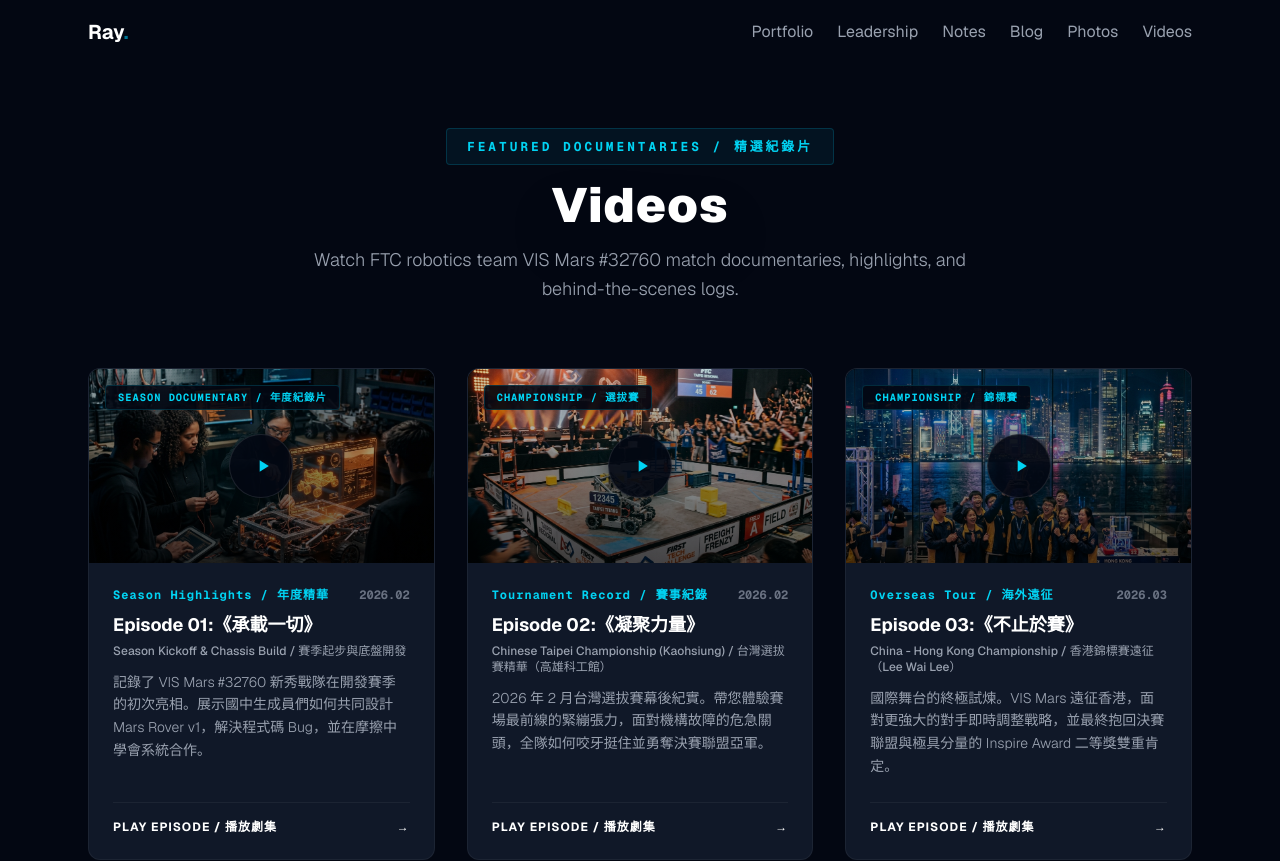
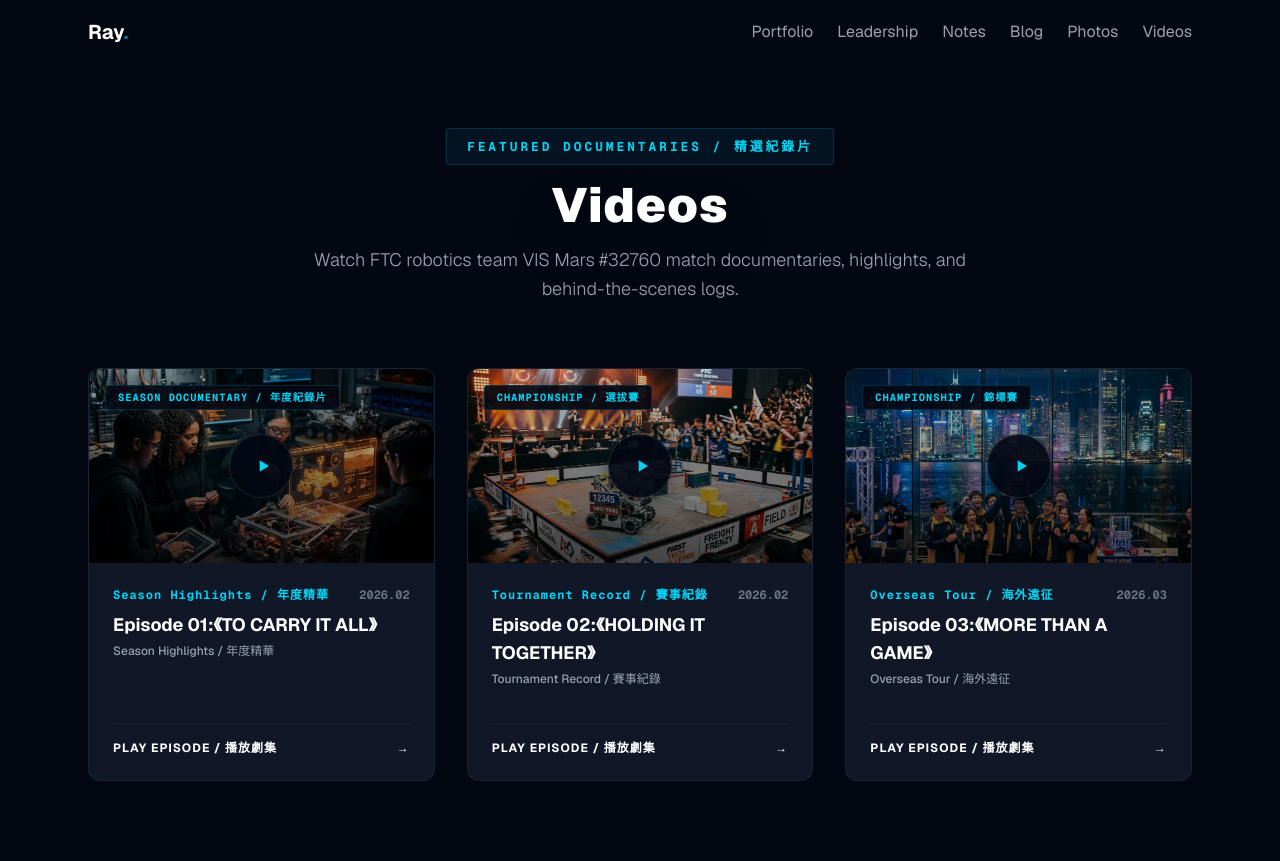
Before and after one commit to Rain120734/ray-site, a Next.js app: page /videos in a window 1280 px wide. Shown: the top 861 px of the page. Built offline with nearby package versions, Linux system fonts and the light colour scheme.

Commit message:
fix: simplify video descriptions and revise leadership activities

```diff
--- a/src/app/leadership/page.tsx
+++ b/src/app/leadership/page.tsx
@@ -3,12 +3,9 @@ const activities = [
   { icon: '🤖', title: 'FTC Team Captain', org: 'VIS Mars #32760',
     period: ' - Present',
     desc: 'Led a 10-member team in designing and building competition robots.' },
-  { icon: '🔬', title: 'Science Fair', org: 'VIS Science Department',
+  { icon: '🧬', title: 'iGEM Wet Lab Leader', org: 'VIS iGEM Team',
     period: ' - Present',
-    desc: 'Conducted research on renewable energy solutions.' },
-  { icon: '🔬', title: 'Science', org: 'VIS Science Department',
-    period: ' - Present',
-    desc: 'Conducted research on renewable energy solutions.' },
+    desc: '負責濕實驗室（Wet Lab）的基因組裝、電泳實驗，並參與撰寫了團隊的 Wiki 展示網頁。' },
 ]
 
 export default function Leadership() {
--- a/src/app/videos/page.tsx
+++ b/src/app/videos/page.tsx
@@ -17,9 +17,9 @@ type VideoItem = {
 const videos: VideoItem[] = [
   {
     id: "11EQmMm17pUNste46r_hwZwhQ9paujczE",
-    title: "Episode 01:《承載一切》",
-    subtitle: "Season Kickoff & Chassis Build / 賽季起步與底盤開發",
-    description: "記錄了 VIS Mars #32760 新秀戰隊在開發賽季的初次亮相。展示國中生成員們如何共同設計 Mars Rover v1，解決程式碼 Bug，並在摩擦中學會系統合作。",
+    title: "Episode 01:《TO CARRY IT ALL》",
+    subtitle: "Season Highlights / 年度精華",
+    description: "",
     category: "Season Documentary / 年度紀錄片",
     duration: "Season Highlights / 年度精華",
     date: "2026.02",
@@ -27,9 +27,9 @@ const videos: VideoItem[] = [
   },
   {
     id: "1PmHvE1_bU9qKwNLn7h8HZEGlxJOkJGCA",
-    title: "Episode 02:《凝聚力量》",
-    subtitle: "Chinese Taipei Championship (Kaohsiung) / 台灣選拔賽精華（高雄科工館）",
-    description: "2026 年 2 月台灣選拔賽幕後紀實。帶您體驗賽場最前線的緊繃張力，面對機構故障的危急關頭，全隊如何咬牙挺住並勇奪決賽聯盟亞軍。",
+    title: "Episode 02:《HOLDING IT TOGETHER》",
+    subtitle: "Tournament Record / 賽事紀錄",
+    description: "",
     category: "Championship / 選拔賽",
     duration: "Tournament Record / 賽事紀錄",
     date: "2026.02",
@@ -37,9 +37,9 @@ const videos: VideoItem[] = [
   },
   {
     id: "1NwPk3ZJuIAYZL3AX91N6Oe4zU2dfZvtC",
-    title: "Episode 03:《不止於賽》",
-    subtitle: "China - Hong Kong Championship / 香港錦標賽遠征（Lee Wai Lee）",
-    description: "國際舞台的終極試煉。VIS Mars 遠征香港，面對更強大的對手即時調整戰略，並最終抱回決賽聯盟與極具分量的 Inspire Award 二等獎雙重肯定。",
+    title: "Episode 03:《MORE THAN A GAME》",
+    subtitle: "Overseas Tour / 海外遠征",
+    description: "",
     category: "Championship / 錦標賽",
     duration: "Overseas Tour / 海外遠征",
     date: "2026.03",
```
